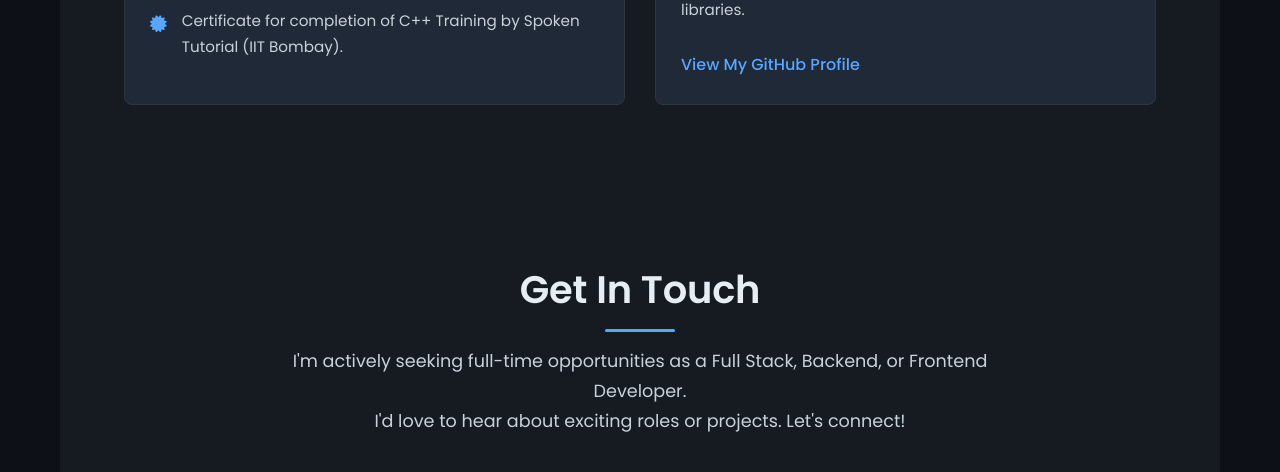
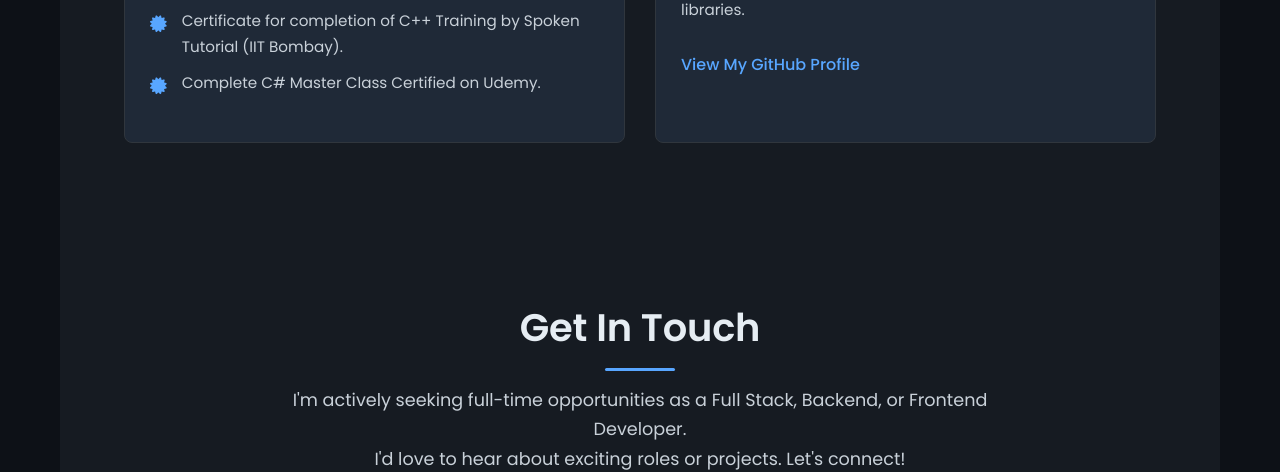
Before and after one commit to Rohit16401/Portfolio, a plain HTML site: page index.html in a window 1280 px wide. Shown: the part 9340-9812 px from the top of the page. Drawn offline with Linux system fonts and the light colour scheme.

Commit message:
Add C# Master Class certification to index.html

```diff
--- a/index.html
+++ b/index.html
@@ -553,6 +553,9 @@
                 Certificate for completion of C++ Training by Spoken Tutorial
                 (IIT Bombay).
               </li>
+               <li>
+                Complete C# Master Class Certified on Udemy.
+              </li>
             </ul>
           </div>
           <div class="contribution-item">
```
